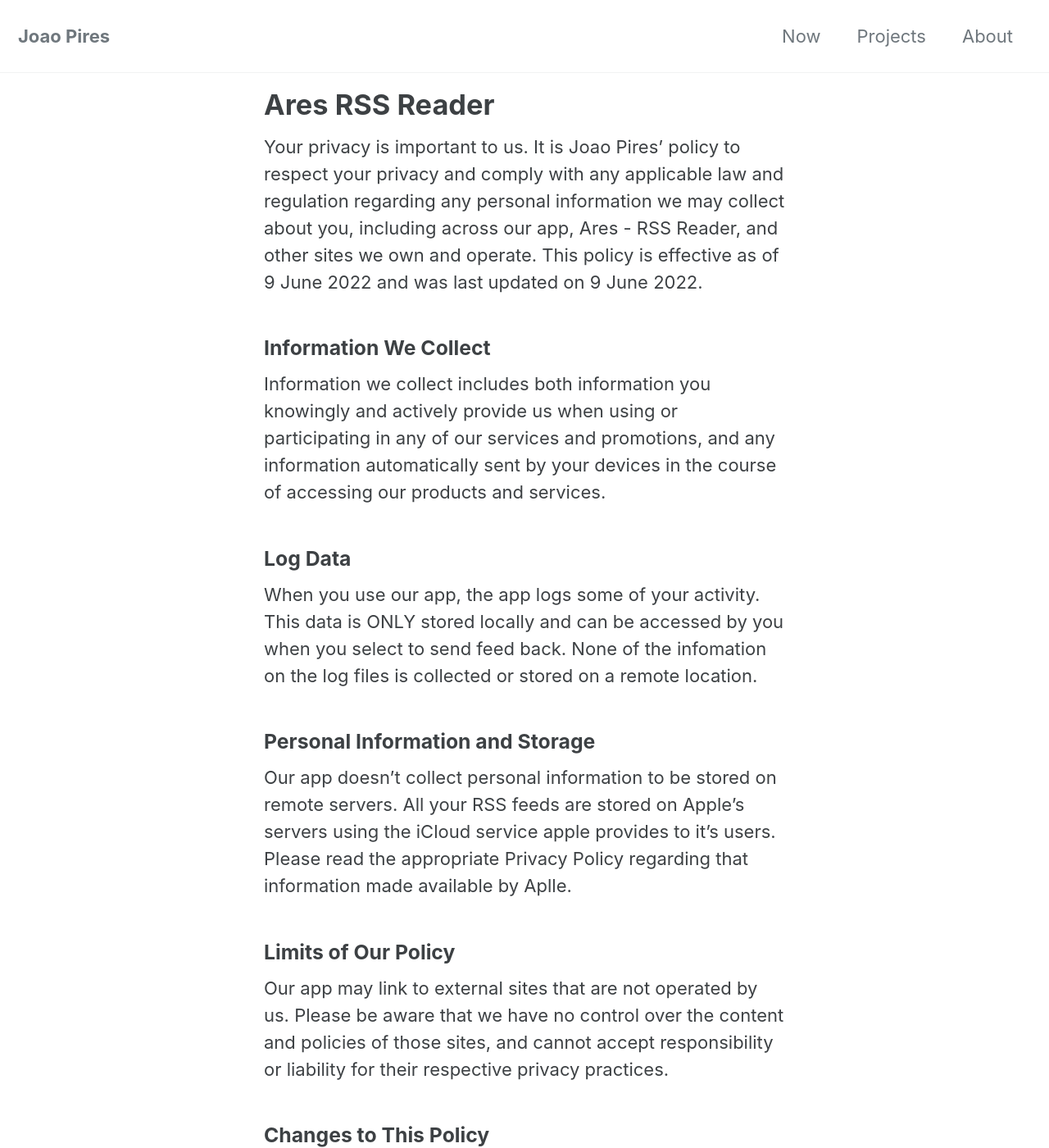
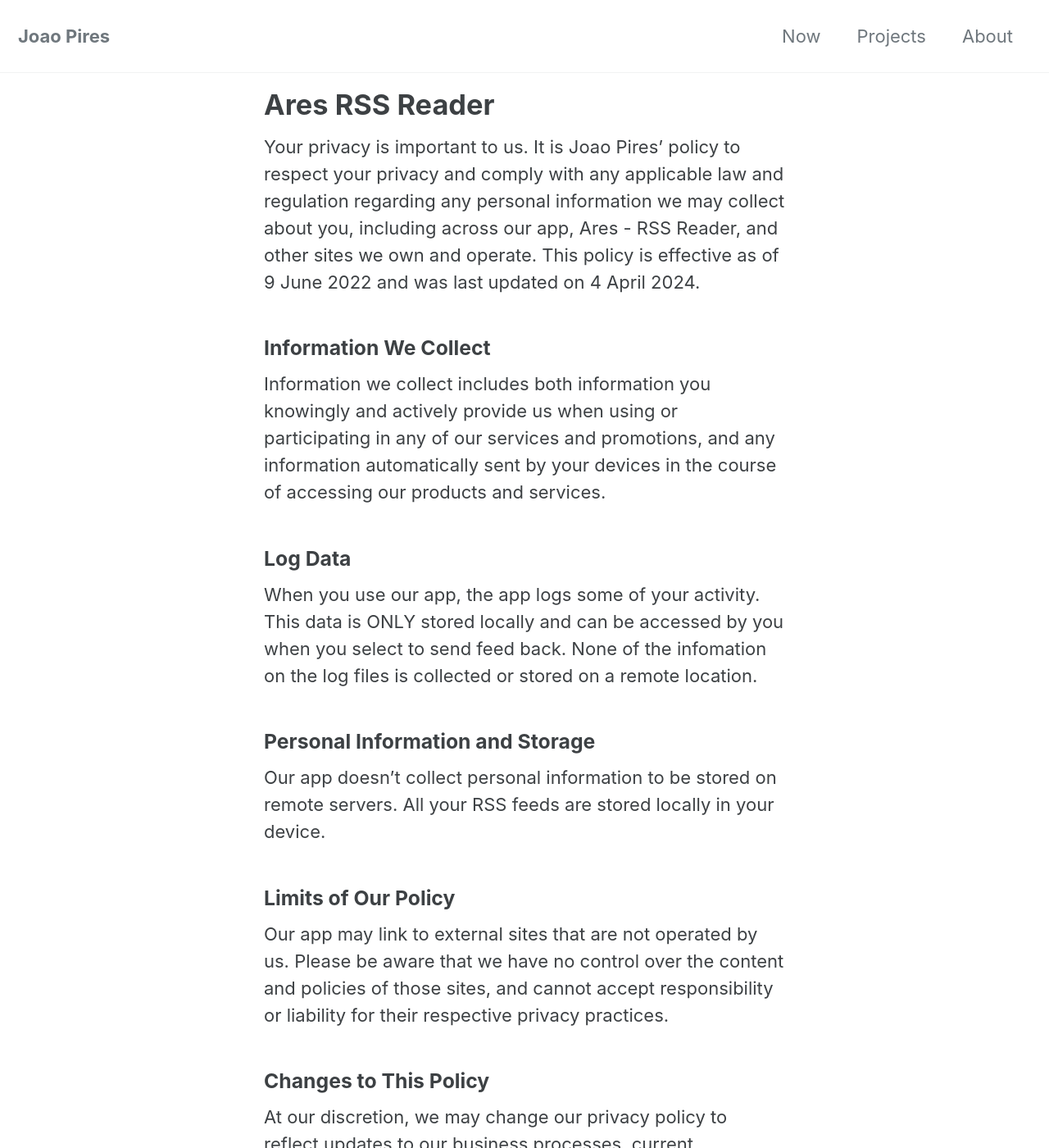
Before and after one commit to joaoc-pires/website-joaopires.com, a Jekyll site: the page built from ares/privacy.md, in a window 1280 px wide and 1400 px high. Shown: the whole window at 82% size. Built offline with Jekyll 4.4.1, drawn with Linux system fonts in a browser that asks for light colours; cached includes are drawn as plain includes; some of the changed text lies outside the part shown.

Commit message:
updates ares privacy

```diff
--- a/ares/privacy.md
+++ b/ares/privacy.md
@@ -5,7 +5,7 @@
 ---
 
 Your privacy is important to us. It is Joao Pires' policy to respect your privacy and comply with any applicable law and regulation regarding any personal information we may collect about you, including across our app, Ares - RSS Reader, and other sites we own and operate.
-This policy is effective as of 9 June 2022 and was last updated on 9 June 2022.
+This policy is effective as of 9 June 2022 and was last updated on 4 April 2024.
 
 ### Information We Collect
 Information we collect includes both information you knowingly and actively provide us when using or participating in any of our services and promotions, and any information automatically sent by your devices in the course of accessing our products and services.
@@ -14,7 +14,7 @@
 When you use our app, the app logs some of your activity. This data is ONLY stored locally and can be accessed by you when you select to send feed back. None of the infomation on the log files is collected or stored on a remote location.
 
 ### Personal Information and Storage
-Our app doesn't collect personal information to be stored on remote servers. All your RSS feeds are stored on Apple's servers using the iCloud service apple provides to it's users. Please read the appropriate Privacy Policy regarding that information made available by Aplle.
+Our app doesn't collect personal information to be stored on remote servers. All your RSS feeds are stored locally in your device.
 
 ### Limits of Our Policy
 Our app may link to external sites that are not operated by us. Please be aware that we have no control over the content and policies of those sites, and cannot accept responsibility or liability for their respective privacy practices.
```
Also changed, not shown: other parts of ares/privacy.md (+1 -1 lines).
